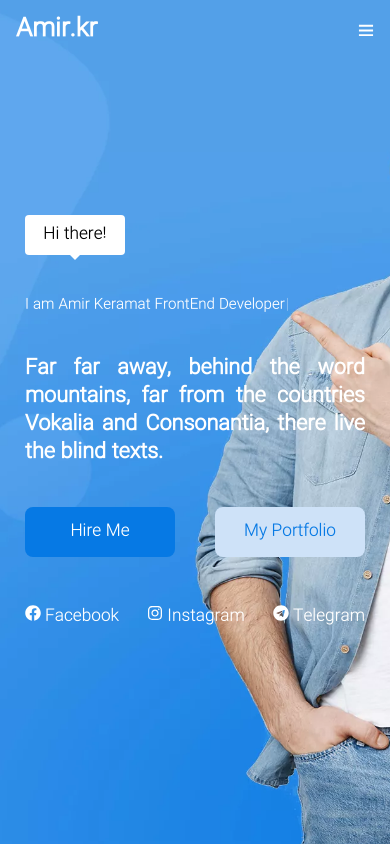
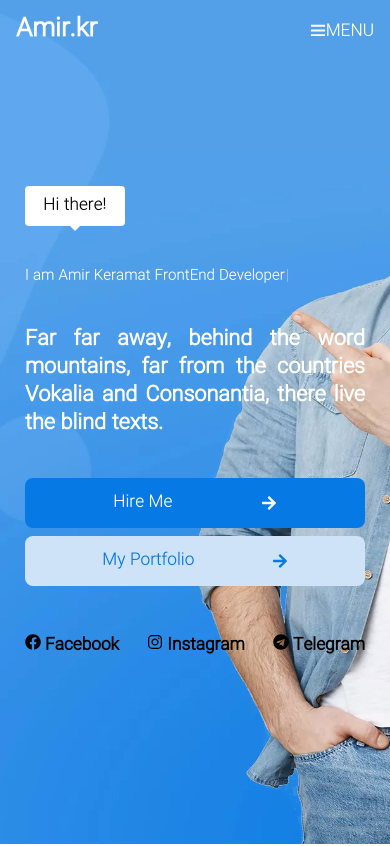
Before and after one commit to amirkeramat/personal-site, a React (Vite) app in the folder client/: page / in a window 390 px wide. Shown: the top 846 px of the page. Built offline with nearby package versions, Linux system fonts and the light colour scheme.

Commit message:
fix links

```diff
--- a/client/src/components/Intro/Intro.jsx
+++ b/client/src/components/Intro/Intro.jsx
@@ -1,6 +1,11 @@
 import { Button } from "react-scroll";
 import Typewriter from "typewriter-effect";
-import { FaFacebook, FaInstagram, FaTelegram } from "react-icons/fa";
+import {
+  FaFacebook,
+  FaInstagram,
+  FaTelegram,
+  FaArrowRight,
+} from "react-icons/fa";
 const Intro = () => {
   return (
     <div
@@ -26,26 +31,32 @@ const Intro = () => {
             Vokalia and Consonantia, there live the blind texts.
           </p>
         </div>
-        <div className='flex justify-between w-full lg:w-[350px]'>
-          <button className=' bg-bg-primary-color text-white-color w-[150px] h-[50px] rounded-lg transition-all duration-500 hover:shadow-lg'>
-            Hire Me
+        <div className='flex flex-col space-y-2 lg:space-y-0 lg:flex-row justify-between w-full lg:w-[350px]'>
+          <button className=' bg-bg-primary-color text-white-color w-full lg:w-[150px] h-[50px] rounded-lg transition-all duration-500 hover:shadow-lg'>
+            <div className='flex items-center justify-evenly'>
+              Hire Me
+              <FaArrowRight />
+            </div>
           </button>
-          <button className=' bg-text-secondary-color text-text-primary-color w-[150px] h-[50px] rounded-lg transition-all duration-500 hover:shadow-lg'>
-            My Portfolio
+          <button className=' bg-text-secondary-color text-text-primary-color w-full lg:w-[150px] h-[50px] rounded-lg transition-all duration-500 hover:shadow-lg'>
+            <div className='flex items-center justify-evenly'>
+              My Portfolio
+              <FaArrowRight />
+            </div>
           </button>
         </div>
-        <div className='w-full lg:w-[350px] flex justify-between text-white-color'>
+        <div className='w-full lg:w-[350px] flex justify-between text-black  font-extrabold'>
           <span className='flex items-center space-y-2 space-x-1'>
             <FaFacebook />
-            <h6>Facebook</h6>
+            <a target="blank" href='https://www.facebook.com/amirkeramat'>Facebook</a>
           </span>
           <span className='flex items-center  space-y-2 space-x-1'>
             <FaInstagram />
-            <h6>Instagram</h6>
+            <a target="blank" href='https://www.instagram.com/amirkeramat'>Instagram</a>
           </span>
           <span className='flex items-center space-y-2 space-x-1'>
             <FaTelegram />
-            <h6>Telegram</h6>
+            <a target="blank" href='https://www.telegram.com/@amirkeramat'>Telegram</a>
           </span>
         </div>
       </div>
--- a/client/src/components/Topbar/Topbar.css
+++ b/client/src/components/Topbar/Topbar.css
@@ -44,6 +44,6 @@
         }
         .topBar_menu-link {
          width: 100%;
-        padding: 1px 0;
+        padding: 5px 0;
         }
 }
--- a/client/src/components/Topbar/Topbar.jsx
+++ b/client/src/components/Topbar/Topbar.jsx
@@ -29,8 +29,8 @@ export default function Topbar() {
       <div className='topBar-container  h-[60px] flex justify-between items-center px-[1rem] lg:px-[5rem] '>
         <p className=' text-2xl font-extrabold'>Amir.kr</p>
         <ul
-          className={`topBar_menu-links flex justify-center items-center transition-all duration-500   absolute  right-0 left-0 bg-bg-primary-color flex-col lg:bg-transparent lg:flex-row lg:relative lg:top-0 lg:justify-between text-sm ${
-            showMenu ? "top-[59px]" : "-top-[200px]"
+          className={`topBar_menu-links flex justify-center items-center transition-all duration-500   absolute  right-0 left-0 bg-bg-primary-color flex-col lg:bg-transparent lg:flex-row lg:relative lg:top-0 lg:justify-between text-lg ${
+            showMenu ? "top-[59px]" : "-top-[300px]"
           } `}>
           <li className='relative topBar_menu-link'>
             <Link
@@ -103,8 +103,11 @@ export default function Topbar() {
             </Link>
           </li>
         </ul>
-        <div className='block lg:hidden'>
-          <TfiMenu className=' z-[90]' onClick={showMenuHandler} />
+        <div
+          onClick={showMenuHandler}
+          className='flex items-center space-y-1 lg:hidden -[90]'>
+          <TfiMenu />
+          <h6>MENU</h6>
         </div>
       </div>
     </nav>
```
